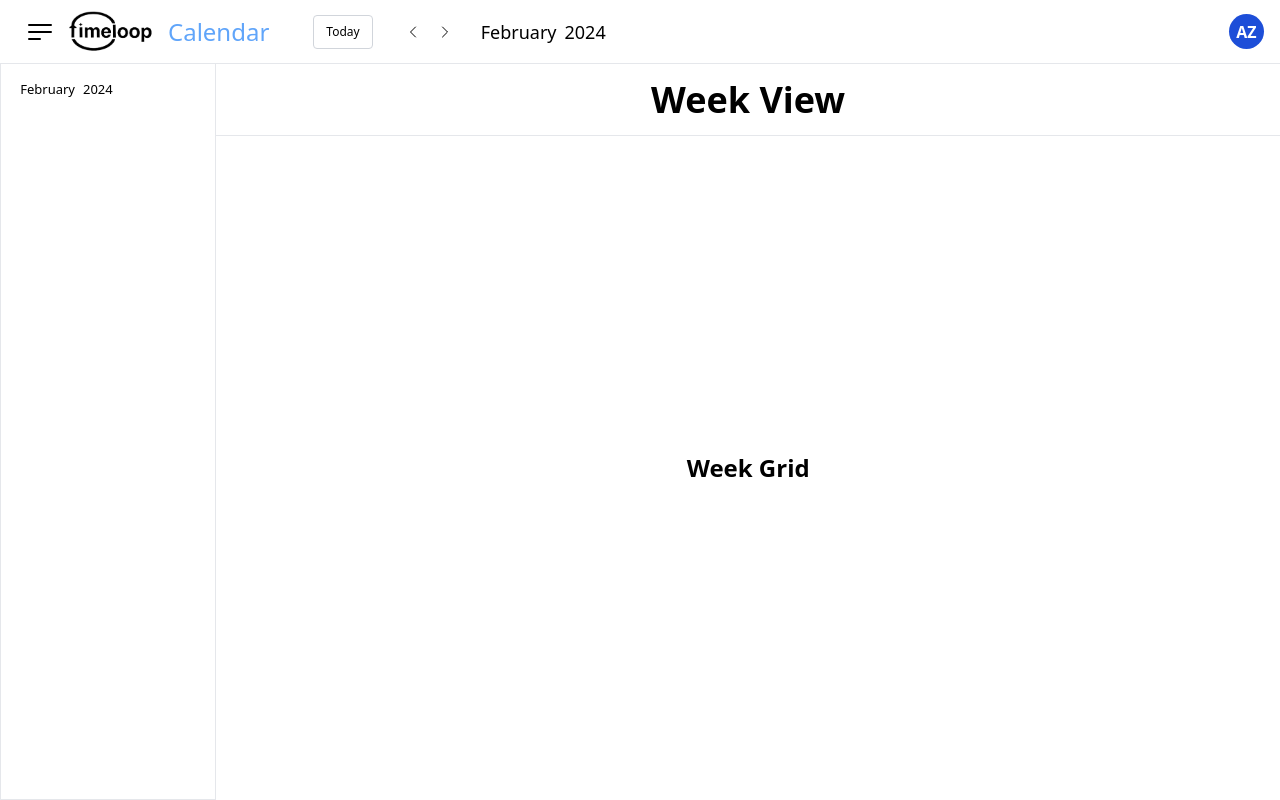
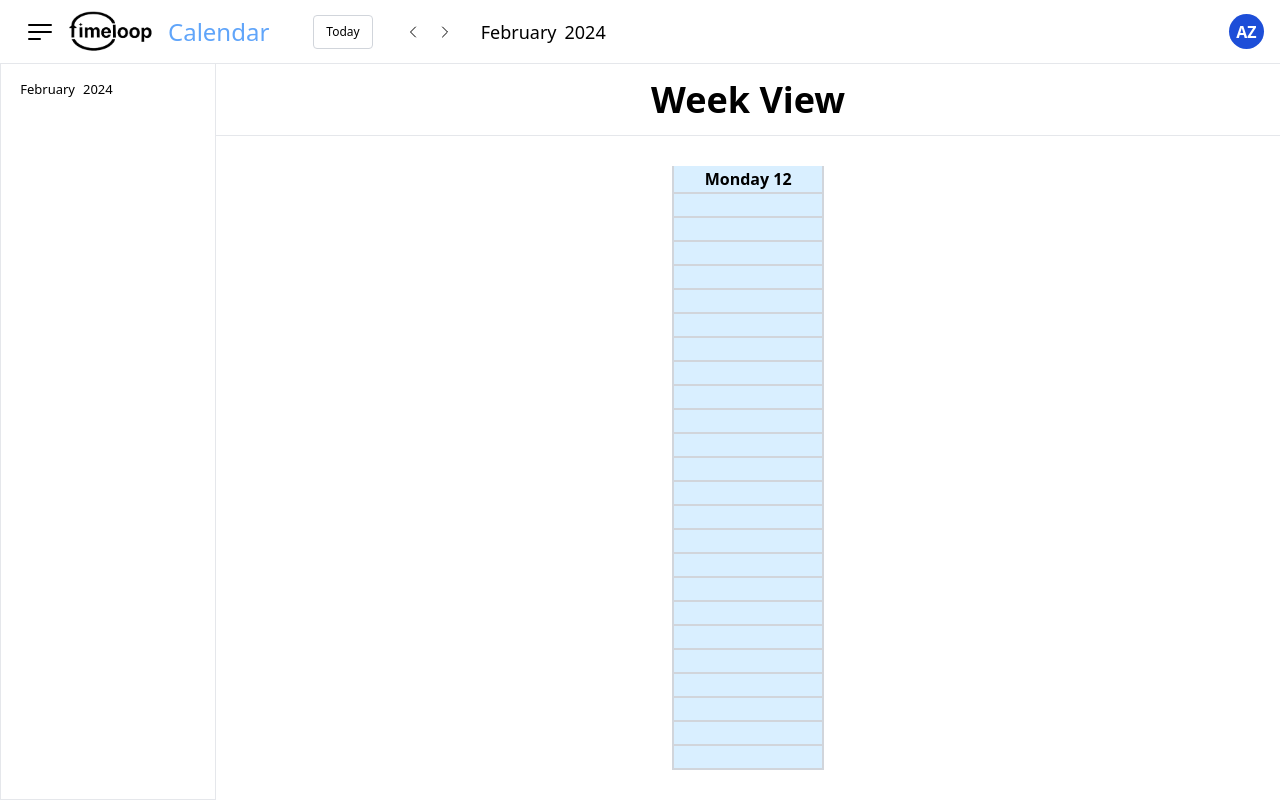
Before and after one commit to jpxoi/timeloop-frontend, a React (Vite) app: page / in a window 1280 px wide. Built offline with nearby package versions, Linux system fonts and the light colour scheme.

Commit message:
Day column molecule

```diff
--- /dev/null
+++ b/src/Components/Atoms/TodayButton.jsx
@@ -0,0 +1,15 @@
+import React from 'react';
+
+function TodayButton({linkurl}) {
+    function openLink(link){
+        alert("Opening" + link)
+    }
+
+    return (
+        <button className="text-white bg-[#0094FF] px-4 py-2 rounded-full" onClick={openLink()}>
+            Today
+        </button>
+    );
+}
+
+export default TodayButton;
--- /dev/null
+++ b/src/Components/Molecules/DayColumn.jsx
@@ -0,0 +1,86 @@
+import React from "react";
+
+function DayColumn({day}) {
+    const hourBlockStyle = "border-2 border-gray-300 bg-[#D9EFFF] h-6";
+    return (
+        <table className="border-x-2 border-gray-300 bg-[#D9EFFF]" width="14.28571429%">
+            <tr className="bg-[#D9EFFF]">
+                <th className="text-black font-semibold">{day}</th>
+            </tr>
+            <tr className={hourBlockStyle}>
+
+            </tr>
+            <tr className={hourBlockStyle}>
+
+            </tr>
+            <tr className={hourBlockStyle}>
+
+            </tr>
+            <tr className={hourBlockStyle}>
+
+            </tr>
+            <tr className={hourBlockStyle}>
+
+            </tr>
+            <tr className={hourBlockStyle}>
+
+            </tr>
+            <tr className={hourBlockStyle}>
+
+            </tr>
+            <tr className={hourBlockStyle}>
+
+            </tr>
+            <tr className={hourBlockStyle}>
+
+            </tr>
+            <tr className={hourBlockStyle}>
+
+            </tr>
+            <tr className={hourBlockStyle}>
+
+            </tr>
+            <tr className={hourBlockStyle}>
+
+            </tr>
+            <tr className={hourBlockStyle}>
+
+            </tr>
+            <tr className={hourBlockStyle}>
+
+            </tr>
+            <tr className={hourBlockStyle}>
+
+            </tr>
+            <tr className={hourBlockStyle}>
+
+            </tr>
+            <tr className={hourBlockStyle}>
+
+            </tr>
+            <tr className={hourBlockStyle}>
+
+            </tr>
+            <tr className={hourBlockStyle}>
+
+            </tr>
+            <tr className={hourBlockStyle}>
+
+            </tr>
+            <tr className={hourBlockStyle}>
+
+            </tr>
+            <tr className={hourBlockStyle}>
+
+            </tr>
+            <tr className={hourBlockStyle}>
+
+            </tr>
+            <tr className={hourBlockStyle}>
+
+            </tr>
+        </table>
+    );
+}
+
+export default DayColumn;
--- a/src/Components/Templates/WeekView.jsx
+++ b/src/Components/Templates/WeekView.jsx
@@ -1,4 +1,5 @@
 import React from "react";
+import DayColumn from "../Molecules/DayColumn";
 
 function WeekView() {
   return (
@@ -7,7 +8,7 @@ function WeekView() {
         <h1 className="text-4xl font-bold">Week View</h1>
       </div>
       <div className="flex flex-col justify-center items-center h-full w-full overflow-y-scroll">
-        <h1 className="text-2xl font-bold">Week Grid</h1>
+        <DayColumn day="Monday 12"/>
       </div>
     </div>
   );
```
